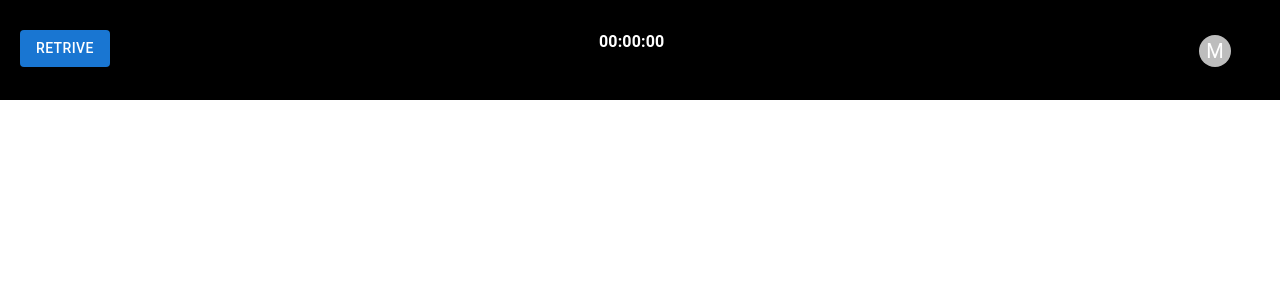
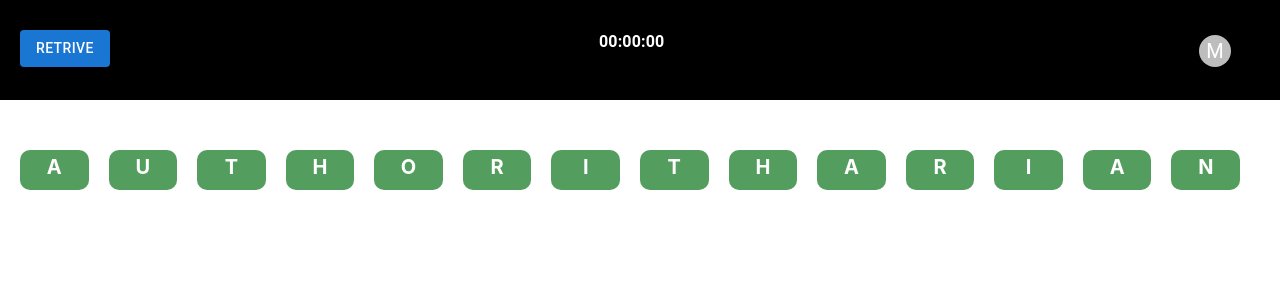
Before and after one commit to 13DeAnda/words, a React (Create React App) app: page / in a window 1280 px wide. Shown: the top 300 px of the page. Built offline with nearby package versions, Linux system fonts and the light colour scheme.

Commit message:
word container

```diff
--- a/src/App.tsx
+++ b/src/App.tsx
@@ -1,13 +1,13 @@
 import React from 'react';
 import './App.css';
-import Word from './components/Word/Word';
+
 import Header from './components/Header/Header';
-
+import Container from './components/Container/Container';
 function App() {
     return (
         <div className="App">
             <Header />
-            <Word />
+            <Container />
         </div>
     );
 }
--- /dev/null
+++ b/src/components/Container/Container.css
@@ -0,0 +1,7 @@
+.Container {
+    padding: 20px;
+    padding-top: 120px;
+    overflow-y: scroll;
+    overflow-x: hidden;
+    text-align: center;
+}
--- /dev/null
+++ b/src/components/Container/Container.tsx
@@ -0,0 +1,14 @@
+import React, { useState, useEffect } from 'react';
+import './Container.css';
+
+import Word from '../Word/Word';
+
+export default function Container() {
+    const [word, setWord] = useState<string>('authoritharian');
+
+    return (
+        <div className="Container">
+            <Word word={word} />
+        </div>
+    );
+}
--- a/src/components/Word/Word.css
+++ b/src/components/Word/Word.css
@@ -1,10 +1,21 @@
+.Word {
+    margin-top: 30px;
+    margin-bottom: 30px;
+    display: flex;
+    justify-content: center;
+}
 .letterContainer {
-    background: #959ed7;
+    flex-flow: row wrap;
+    flex: 1 1 auto;
+
+    background: #539e5f;
+    border-radius: 10px;
     height: 30px;
     width: 30px;
-    padding: 8px;
-    display: inline;
-    margin-right: 15px;
-    font-size: 15px;
-    font-weight: 700;
+    padding: 5px;
+    margin-right: 20px;
+
+    font-size: 20px;
+    font-weight: bolder;
+    color: white;
 }
--- a/src/components/Word/Word.tsx
+++ b/src/components/Word/Word.tsx
@@ -1,23 +1,21 @@
 import React, { useState, useEffect } from 'react';
 import './Word.css';
 
-function Word() {
-    const [word, setWord] = useState<string>('authoritharian');
+function Word(props: { word: string }) {
     const [wordArray, setWordArray] = useState(['']);
 
     useEffect(() => {
-        if (wordArray.length === 1) {
-            setWordArray(word.split(''));
+        if (wordArray.length === 1 && props.word.length) {
+            setWordArray(props.word.split(''));
         }
     });
 
     return (
         <div className="Word">
-            the word: {word}
             {wordArray.map((letter: string, index: number) => (
                 <div className="letterContainer" key={`letter${index}`}>
                     {' '}
-                    {letter}
+                    {letter.toLocaleUpperCase()}
                 </div>
             ))}
         </div>
```
